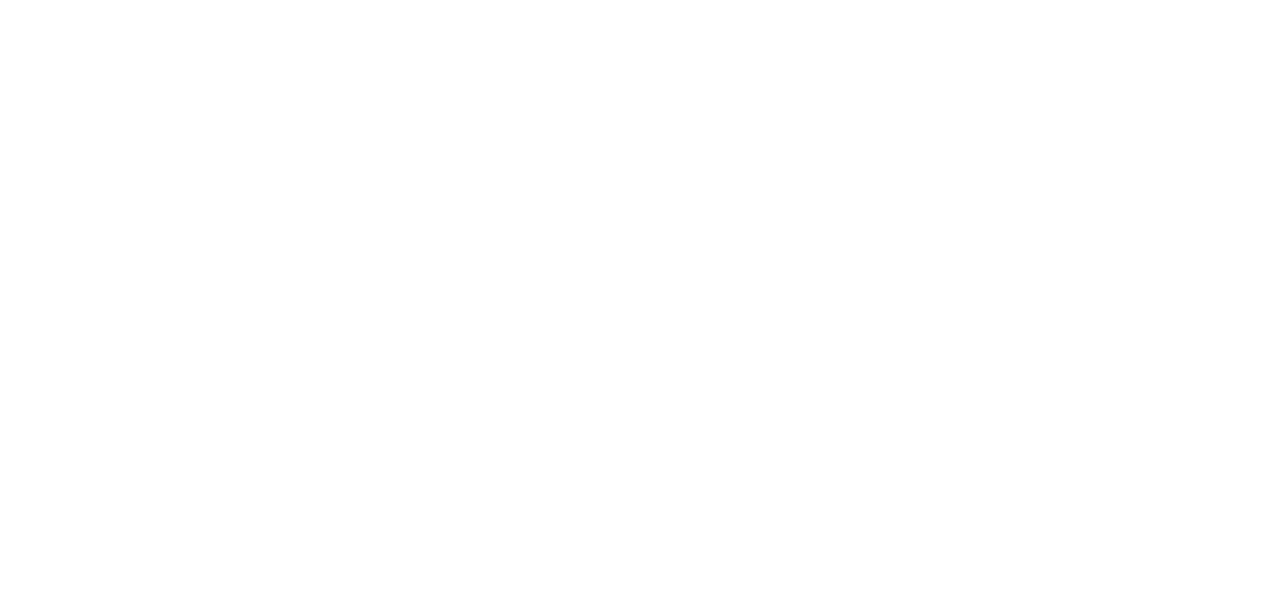
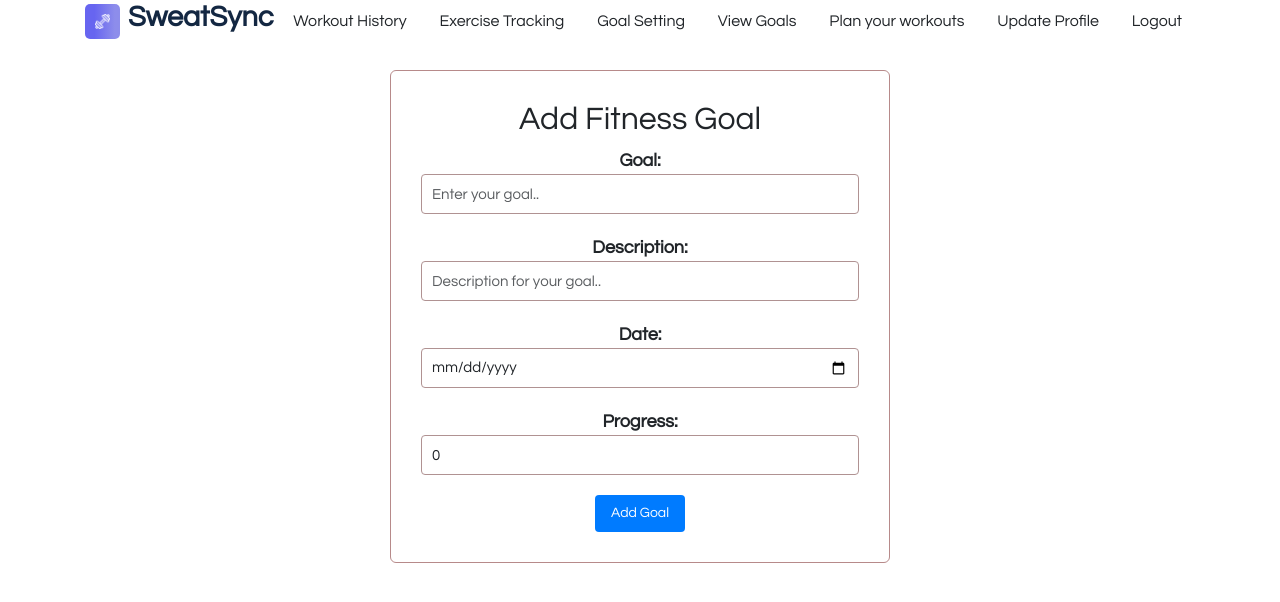
Before and after one commit to CHaitanya1339/front1, a React (Create React App) app: page /update-goal/1 in a window 1280 px wide. Before the commit this address had no page. Shown: the top 602 px of the page. Built offline with nearby package versions, Linux system fonts and the light colour scheme; no server answers.

Commit message:
initial commit

```diff
--- a/src/App.js
+++ b/src/App.js
@@ -11,8 +11,9 @@
 import UserDashboard from './pages/UserDashboard';
 import UpdateProfile from './pages/Updateprofile';
 import WorkoutForm from './pages/WorkoutForm';
-import WorkoutTrack from './pages/WorkoutTrack';
+import Graph from './pages/Graph';
 import WorkoutBase from './pages/WorkoutBase';
+import ViewGoals from './pages/ViewGoals';
 
 
 function App() {
@@ -30,10 +31,12 @@
           <Route exact path='/workout-history' element={<History />} />
           <Route exact path='/exercise-tracking' element={<Tracking />} />
           <Route exact path='/goal-setting' element={<Setting />} />
+          <Route exact path='/view-goals' element={<ViewGoals />} />
+          <Route exact path='/update-goal/:id' element={<Setting />} />
           <Route exact path='/workout-plan-creator' element={<Creator />} />
           <Route exact path='/user-dashboard' element={<UserDashboard />} />
           <Route exact path='/WorkoutBase' element={<WorkoutBase />} />
-          <Route exact path='/workout-track' element={<WorkoutTrack />} />
+          <Route exact path='/workout-track' element={<Graph />} />
 
         </Routes>
       </Router>
--- a/src/layout/Navbar.js
+++ b/src/layout/Navbar.js
@@ -42,16 +42,7 @@
               <div className="logo_img">
                 <img src={logo} alt="" />
               </div>
-              <h2>FitPortal</h2>
-            </div>
-
-            <div className="nav_right">
-              <Link className="btn" to="/workout-track">
-                Workout Track
-              </Link>
-              <span className="mobile_menu">
-                <i className="ri-menu-line"></i>
-              </span>
+              <h2>SweatSync</h2>
             </div>
 
             <div className="nav_right">
@@ -75,6 +66,15 @@
             <div className="nav_right">
               <Link className="btn" to="/goal-setting">
                 Goal Setting
+              </Link>
+              <span className="mobile_menu">
+                <i className="ri-menu-line"></i>
+              </span>
+            </div>
+
+            <div className="nav_right">
+              <Link className="btn" to="/view-goals">
+                View Goals
               </Link>
               <span className="mobile_menu">
                 <i className="ri-menu-line"></i>
--- a/src/pages/Setting.js
+++ b/src/pages/Setting.js
@@ -1,15 +1,133 @@
-import React from 'react'
+import React, { useState , useEffect } from 'react';
 import Navbar from '../layout/Navbar'
+import '../style/Setting.css'
+import axios from 'axios';
+import { useNavigate, useParams } from 'react-router-dom';
+
 const Setting = () => {
+  const [goalName, setGoal] = useState('');
+  const [description, setDescription] = useState('');
+  const [progress, setProgress] = useState(0);
+  const [date, setDate] = useState('');
+
+  const {id} = useParams();
+
+  const navigate = useNavigate();
+
+  const user = JSON.parse(localStorage.getItem('user'));
+
+  // if(id){
+  //   document.getElementById("progress").hidden = false;
+  // }
+
+  const handleGoalChange = (e) => {
+    setGoal(e.target.value);
+  };
+
+  const handleDescriptionChange = (e) => {
+    setDescription(e.target.value);
+  };
+
+  const handleDateChange = (e) => {
+    setDate(e.target.value);
+  };
+
+  const handleProgressChange = (e) => {
+    setProgress(e.target.value);
+  };
+
+  const handleSubmit =(e) => {
+    e.preventDefault();
+    const user_id = user.id;
+    const goalItem = {goalName,description,progress,user_id,date};
+    console.log(goalItem);
+    if(id){
+      alert("Goal updated Successfully.");
+      axios.put("http://localhost:8080/goal"+"/"+id,goalItem)
+      .then(navigate("/view-goals"));
+    }
+    else{
+      alert("New Goal Created.");
+      axios.post("http://localhost:8080/goal",goalItem)
+      .then(navigate("/view-goals"));
+      setGoal('');
+      setDate('');
+    }
+  };
+
+  useEffect(()=>{
+    axios.get("http://localhost:8080/goal"+"/"+id)
+    .then((response) => {
+      setGoal(response.data.goalName)
+      setDescription(response.data.description)
+      setDate(response.data.date)
+      setProgress(response.data.progress)
+    }).catch(error => {
+            console.log(error)
+        })
+  },[id])
+
+
+
   return (
+    <>
     <div>
       <header>
         <Navbar />
       </header>
-      Setting
     </div>
+    <div className="fitness-goal-container">
+      <h2>Add Fitness Goal</h2>
+      <form onSubmit={handleSubmit}>
+        <div className="form-group">
+          <label>Goal:</label>
+          <input
+            type="text"
+            id="goal"
+            value={goalName}
+            onChange={handleGoalChange}
+            className="form-control"
+            placeholder='Enter your goal..'
+          />
+        </div>
+        <div className="form-group">
+          <label>Description:</label>
+          <input
+            type="text-area"
+            id="description"
+            value={description}
+            onChange={handleDescriptionChange}
+            className="form-control"
+            placeholder='Description for your goal..'
+          />
+        </div>
+        <div className="form-group">
+          <label>Date:</label>
+          <input
+            type="date"
+            id="date"
+            value={date}
+            onChange={handleDateChange}
+            className="form-control"
+          />
+        </div>
+        <div className="form-group" id='progress_div' >
+          <label>Progress:</label>
+          <input
+            type="number"
+            id="progress"
+            min="0"
+            max="100"
+            value={progress}
+            onChange={handleProgressChange}
+            className="form-control"
+          />
+        </div>
+        <button type="submit" className="btn btn-primary">Add Goal</button>
+      </form>
+    </div>
+    </>
+  );
+};
 
-  )
-}
-
-export default Setting
+export default Setting;
--- /dev/null
+++ b/src/pages/ViewGoals.js
@@ -0,0 +1,90 @@
+import React, { useEffect, useState } from 'react';
+import axios from 'axios';
+import Navbar from '../layout/Navbar';
+import { Link } from 'react-router-dom';
+
+const ViewGoals = () => {
+  const [goals, setGoals] = useState([]);
+  const updatedGoals=[];
+
+  const user = JSON.parse(localStorage.getItem('user'));
+
+  useEffect(()=>{
+    axios.get("http://localhost:8080/goals")
+      .then(res=>setGoals(res.data));
+  },[])
+
+  for(let i=0;i<goals.length;i++){
+    if(goals[i]['user_id']===user['id']){
+      updatedGoals.push(goals[i]);
+    }
+  }
+  // console.log(updatedGoals);
+
+  const handleRemoveGoal = async (goalId) => {
+    try {
+      const response = await axios.delete(`http://localhost:8080/goal/${goalId}`
+      );
+      if (response.status===200) {
+        const updatedGoals = goals.filter((goal) => goal.id !== goalId);
+        setGoals(updatedGoals);
+      } else {
+        console.error('Failed to remove goal:', response.status);
+      }
+    } catch (error) {
+      console.error('Error removing goal:', error);
+    }
+  };
+
+
+  return (
+    <>
+    <div>
+      <Navbar />
+    </div>
+    <div class="container">
+      <h2>Fitness Goals List</h2>
+      {goals.length === 0 ? (
+        <p>No goals found.</p>
+      ) : (
+      <table class="table table-striped table-hover table-bordered">
+        <thead class="thead-dark">
+          <tr>
+            <th>S.No</th>
+            <th scope="col">Goal Name</th>
+            <th scope="col">Description</th>
+            <th scope="col">Date to acheive</th>
+            <th scope="col">Progress</th>
+            <th scope="col">Action</th>
+          </tr>
+        </thead>
+        <tbody>
+          {updatedGoals.map((goal,index)=>(
+            <tr>
+              <th scope="row">{index+1}</th>
+              <td>{goal.goalName}</td>
+              <td>{goal.description}</td>
+              <td>{goal.date}</td>
+              <td>
+              <input
+                  type="range"
+                  min={0}
+                  max={100}
+                  value={goal.progress}
+              />{goal.progress}%
+              </td>
+              <td>
+                <Link to={`/update-goal/${goal.id}`} class="btn btn-info" role="button">update</Link>
+                <button onClick={() => handleRemoveGoal(goal.id)} class="btn btn-danger">remove</button>
+              </td>
+            </tr>
+          ))}
+        </tbody>
+      </table>
+      )}
+    </div></>
+  );
+};
+
+
+export default ViewGoals;
--- /dev/null
+++ b/src/style/Setting.css
@@ -0,0 +1,39 @@
+.fitness-goal-container {
+    width: 500px;
+    margin: 0 auto;
+    padding: 30px;
+    border: 1px solid #b78a8a;
+    border-radius: 6px;
+  }
+
+  .form-group {
+    margin-bottom: 10px;
+  }
+
+  label {
+    display: block;
+    font-weight: bold;
+    font-size: 18px
+  }
+
+  .form-control {
+    width: 100%;
+    padding: 10px 10px;
+    font-size: 15px;
+    border: 1px solid #b09292;
+    border-radius: 4px;
+  }
+
+  .btn-primary {
+    background-color: #007bff;
+    color: #fff;
+    border: none;
+    border-radius: 4px;
+    padding: 8px 16px;
+    font-size: 14px;
+    cursor: pointer;
+  }
+
+  .btn-primary:hover {
+    background-color: #0056b3;
+  }
```
